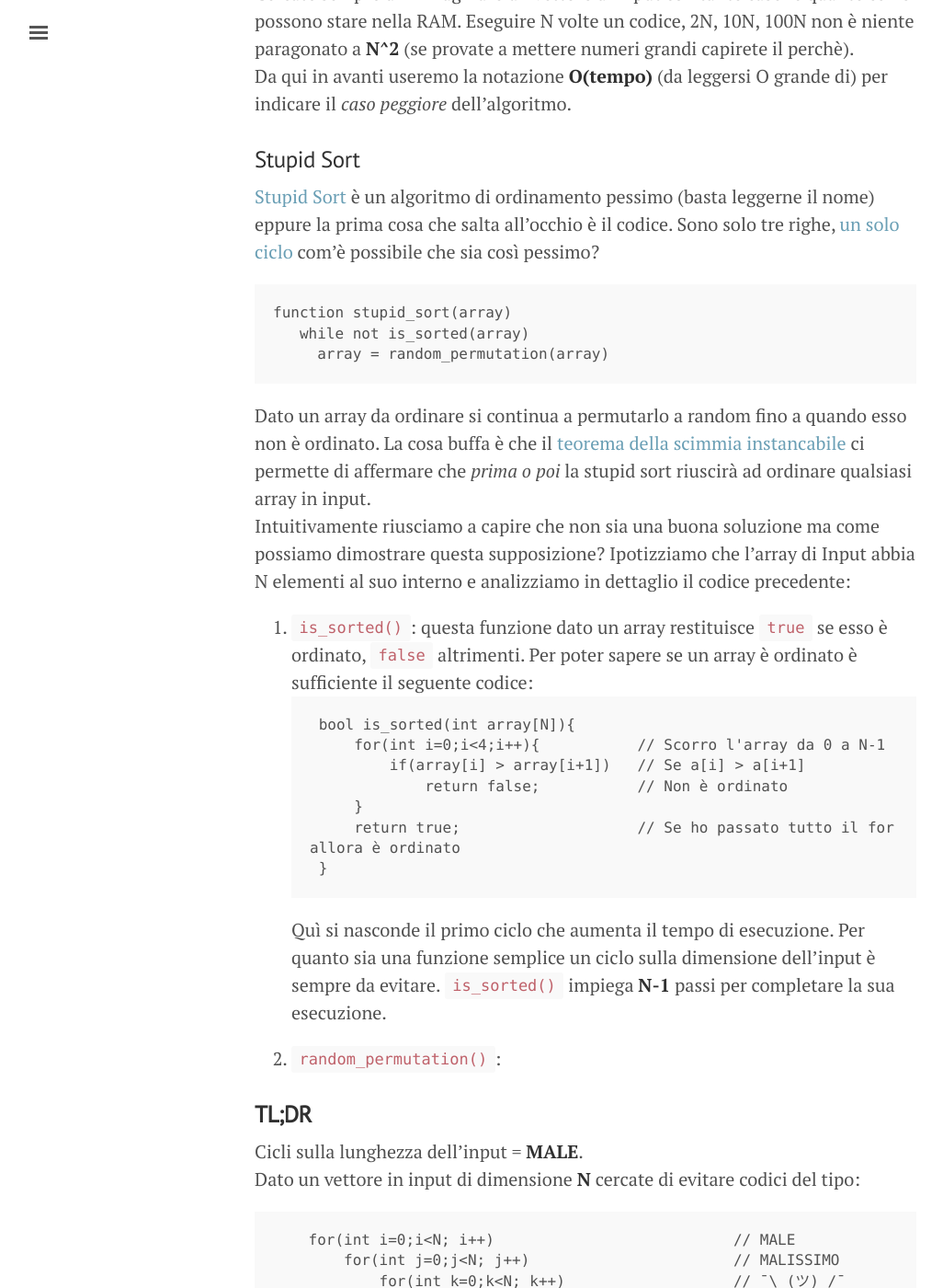
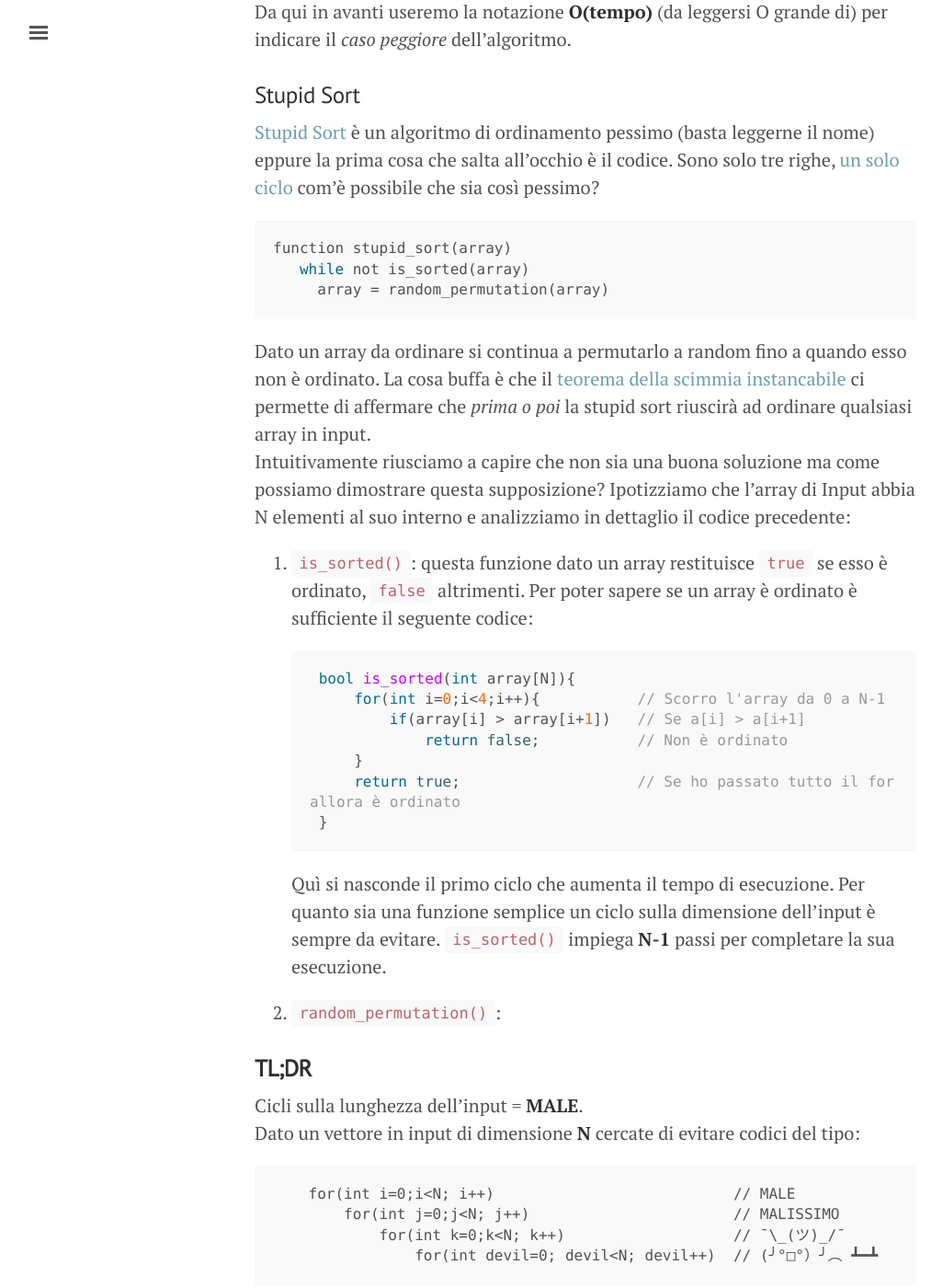
Before and after one commit to ABeltramo/PreparazioneOII, a Jekyll site: the page built from _chapters/2-complessita.md, in a window 1280 px wide and 1400 px high, scrolled down 2701 px. Shown: the whole window at 92% size, without its empty margins (3-1029 px from the left). Built offline with Jekyll 4.4.1, drawn with Linux system fonts in a browser that asks for light colours; some of the changed text lies outside the part shown.

Commit message:
Lint fix

````diff
--- a/_chapters/2-complessita.md
+++ b/_chapters/2-complessita.md
@@ -25,8 +26,8 @@
              array[i] = array[i+1];
              array[i+1] = tmp;
            }
-         }
-     }
+        }
+    }
  }
 ```
 
@@ -35,7 +36,7 @@
 Nel calcolo della complessità computazionale siamo interessati a capire quanto *tempo* impiega un determinato algoritmo dato un input di dimensione **N**.
 Proviamo a rifare l'analisi per `BubbleSort` partendo dalle istruzioni più interne:
 
-```C++
+```c++
     int tmp = array[i];             // *******************
     array[i] = array[i+1];          //      BLOCCO A
     array[i+1] = tmp;               // *******************
@@ -43,7 +44,7 @@
 
 Queste tre istruzioni semplici impiegano ognuna tempo **C** quindi diremo che il blocco A impiega tempo **3C**. Proseguiamo verso l'esterno:
 
-```C++
+```c++
     for (int i=0; i<alto; i++){     // *******************
         if (array[i]>array[i+1]){   //
             // [... A ...]          //      BLOCCO B
@@ -84,7 +85,7 @@
 
 [Stupid Sort](https://it.wikipedia.org/wiki/Stupid_sort) è un algoritmo di ordinamento pessimo (basta leggerne il nome) eppure la prima cosa che salta all'occhio è il codice. Sono solo tre righe, [un solo ciclo](https://media.giphy.com/media/8McNH1aXZnVyE/giphy.gif) com'è possibile che sia così pessimo?
 
-```language
+```c++
 function stupid_sort(array)
    while not is_sorted(array)
      array = random_permutation(array)
@@ -94,7 +95,8 @@
 Intuitivamente riusciamo a capire che non sia una buona soluzione ma come possiamo dimostrare questa supposizione? Ipotizziamo che l'array di Input abbia N elementi al suo interno e analizziamo in dettaglio il codice precedente:
 
 1. `is_sorted()`: questa funzione dato un array restituisce `true` se esso è ordinato, `false` altrimenti. Per poter sapere se un array è ordinato è sufficiente il seguente codice:
-    ```C++
+
+    ```c++
     bool is_sorted(int array[N]){
         for(int i=0;i<4;i++){           // Scorro l'array da 0 a N-1
             if(array[i] > array[i+1])   // Se a[i] > a[i+1]
@@ -103,6 +105,7 @@
         return true;                    // Se ho passato tutto il for allora è ordinato
     }
     ```
+
     Quì si nasconde il primo ciclo che aumenta il tempo di esecuzione. Per quanto sia una funzione semplice un ciclo sulla dimensione dell'input è sempre da evitare. `is_sorted()` impiega **N-1** passi per completare la sua esecuzione.
 2. `random_permutation()`:
 
````
Also changed, not shown: other parts of _chapters/2-complessita.md (+2 -1 lines), _chapters/1-io_file.md (+2 -1 lines), 2 other files.
